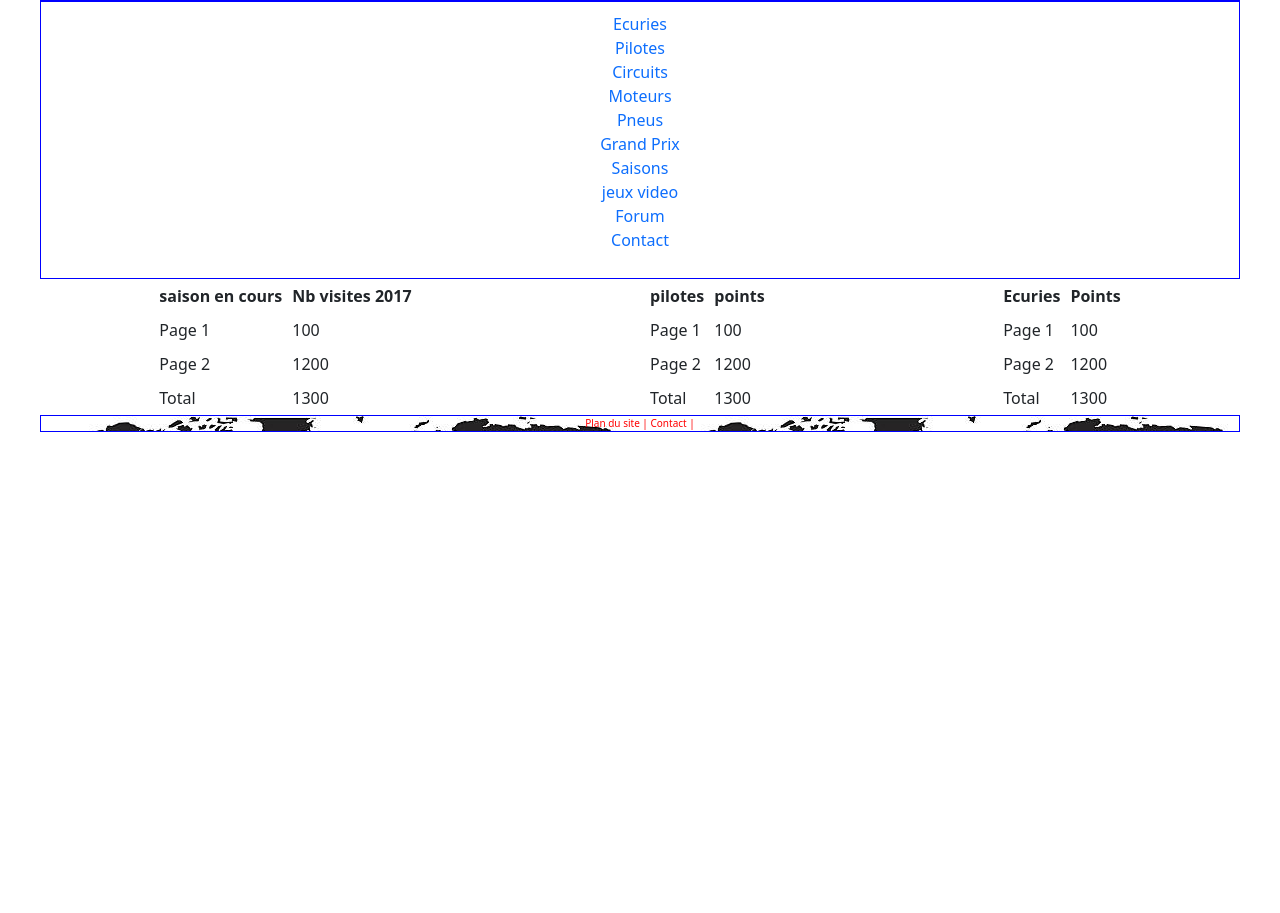
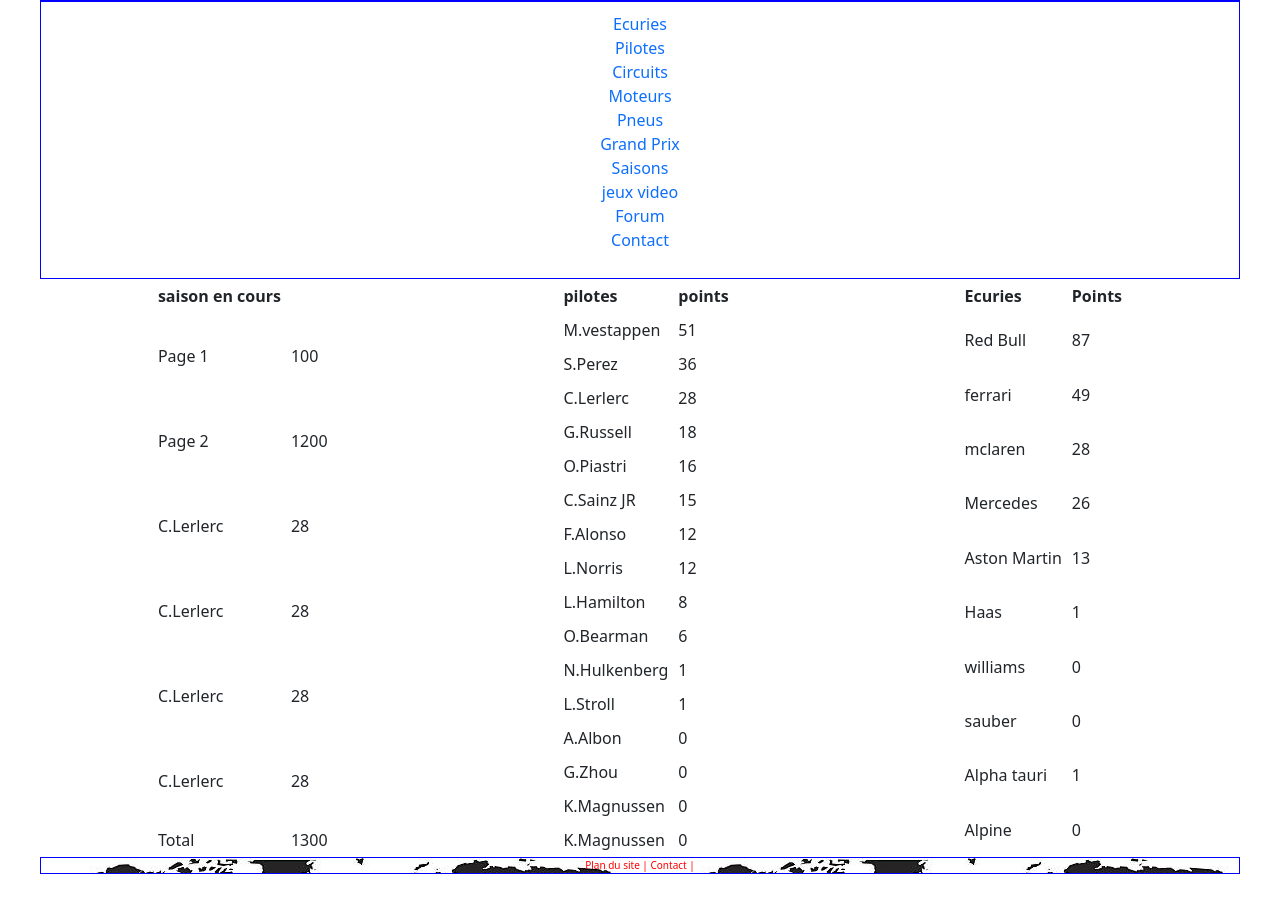
Before and after one commit to FreDev78/F1-HISTO, a plain HTML site: page index.html in a window 1280 px wide. Shown: the part 153-1066 px from the top of the page. Before the commit the page ends 800 px from the top, so only its background shows below. Drawn offline with nearby package versions, Linux system fonts and the light colour scheme.

Commit message:
version 2  sur githud

```diff
--- a/index.html
+++ b/index.html
@@ -42,7 +42,7 @@
             <thead>
               <tr>
                 <th>saison en cours</th>
-                <th>Nb visites 2017</th>
+                <th></th>
 
               </tr>
             </thead>
@@ -65,6 +65,34 @@
 
               </tr>
             </tfoot>
+            <tfoot>
+              <tr>
+                <td>C.Lerlerc</td>
+                <td>28</td>
+
+              </tr>
+            </tfoot>
+            <tfoot>
+              <tr>
+                <td>C.Lerlerc</td>
+                <td>28</td>
+
+              </tr>
+            </tfoot>
+            <tfoot>
+              <tr>
+                <td>C.Lerlerc</td>
+                <td>28</td>
+
+              </tr>
+            </tfoot>
+            <tfoot>
+              <tr>
+                <td>C.Lerlerc</td>
+                <td>28</td>
+
+              </tr>
+            </tfoot>
           </table>
 
           <table>
@@ -75,23 +103,91 @@
 
               </tr>
             </thead>
-            <tbody>
+
               <tr>
-                <td>Page 1</td>
-                <td>100</td>
+                <td>M.vestappen</td>
+                <td>51</td>
 
               </tr>
               <tr>
-                <td>Page 2</td>
-                <td>1200</td>
+                <td>S.Perez</td>
+                <td>36</td>
 
               </tr>
-            </tbody>
-            <tfoot>
+
               <tr>
-                <td>Total</td>
-                <td>1300</td>
+                <td>C.Lerlerc</td>
+                <td>28</td>
 
+              </tr>
+
+              <tr>
+                <td>G.Russell</td>
+                <td>18</td>
+
+              </tr>
+
+              <tr>
+                <td>O.Piastri</td>
+                <td>16</td>
+
+              </tr>
+
+              <tr>
+                <td>C.Sainz JR</td>
+                <td>15</td>
+              </tr>
+
+              <tr>
+                <td>F.Alonso</td>
+                <td>12</td>
+
+              </tr>
+
+              <tr>
+                <td>L.Norris</td>
+                <td>12</td>
+              </tr>
+
+              <tr>
+                <td>L.Hamilton</td>
+                <td>8</td>
+
+              </tr>
+
+              <tr>
+                <td>O.Bearman</td>
+                <td>6</td>
+              </tr>
+
+              <tr>
+                <td>N.Hulkenberg</td>
+                <td>1</td>
+              </tr>
+
+              <tr>
+                <td>L.Stroll</td>
+                <td>1</td>
+              </tr>
+
+              <tr>
+                <td>A.Albon</td>
+                <td>0</td>
+              </tr>
+
+              <tr>
+                <td>G.Zhou</td>
+                <td>0</td>
+              </tr>
+
+              <tr>
+                <td>K.Magnussen</td>
+                <td>0</td>
+              </tr>
+
+              <tr>
+                <td>K.Magnussen</td>
+                <td>0</td>
               </tr>
             </tfoot>
           </table>
@@ -103,25 +199,61 @@
 
               </tr>
             </thead>
-            <tbody>
+
               <tr>
-                <td>Page 1</td>
-                <td>100</td>
+                <td>Red Bull</td>
+                <td>87</td>
+              </tr>
+
+
+              <tr>
+                <td>ferrari</td>
+                <td>49</td>
+
+              </tr>
+
+              <tr>
+                <td>mclaren</td>
+                <td>28</td>
+
+              </tr>
+
+              <tr>
+                <td>Mercedes </td>
+                <td>26</td>
 
               </tr>
               <tr>
-                <td>Page 2</td>
-                <td>1200</td>
+                <td>Aston Martin </td>
+                <td>13</td>
 
               </tr>
-            </tbody>
-            <tfoot>
+
+            <tr>
+              <td>Haas</td>
+              <td>1</td>
+            </tr>
+
+          <tr>
+            <td>williams</td>
+            <td>0</td>
+          </tr>
+
+        <tr>
+          <td>sauber</td>
+          <td>0</td>
+        </tr>
+
+      <tr>
+        <td>Alpha tauri</td>
+        <td>1</td>
+       </tr>
               <tr>
-                <td>Total</td>
-                <td>1300</td>
+                <td>Alpine</td>
+                <td>0</td>
 
               </tr>
-            </tfoot>
+
           </table>
          </main>
 
```
